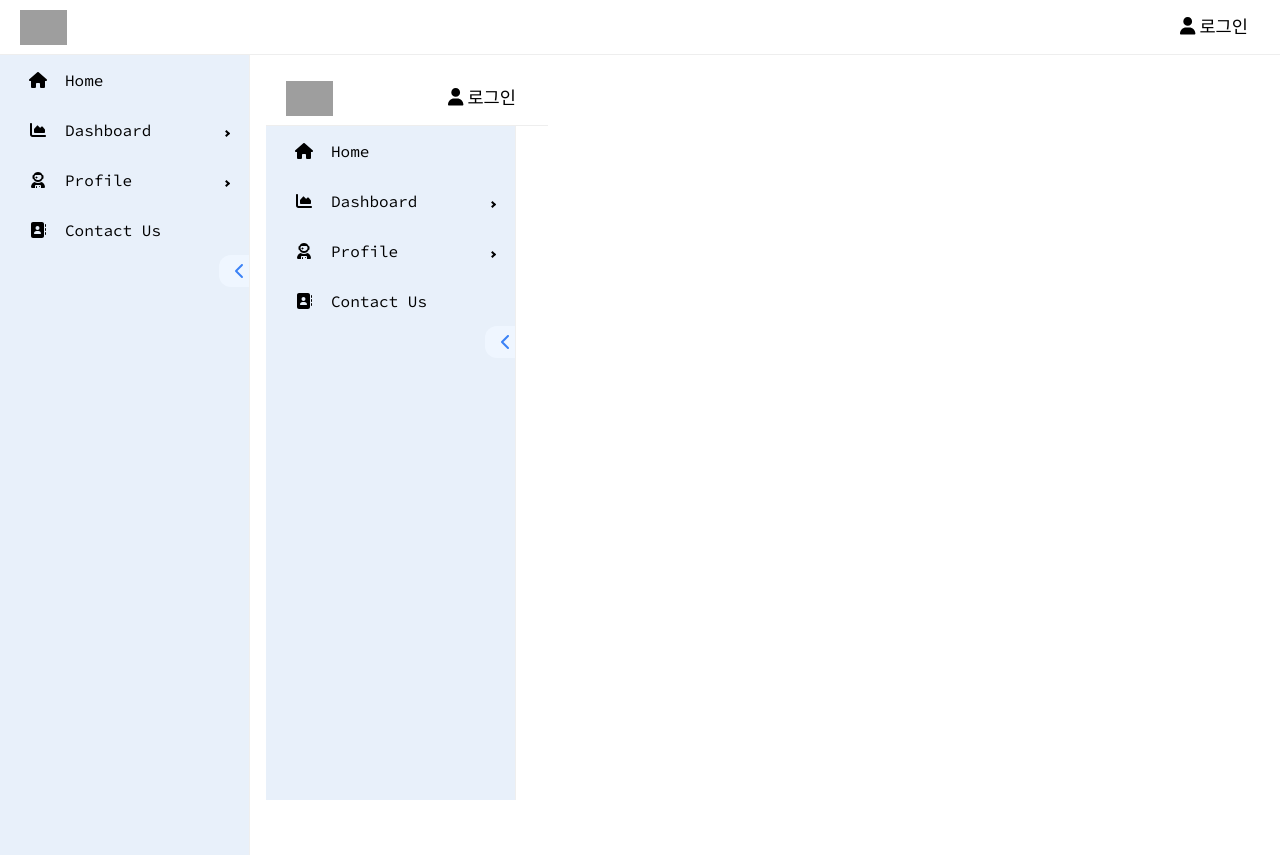
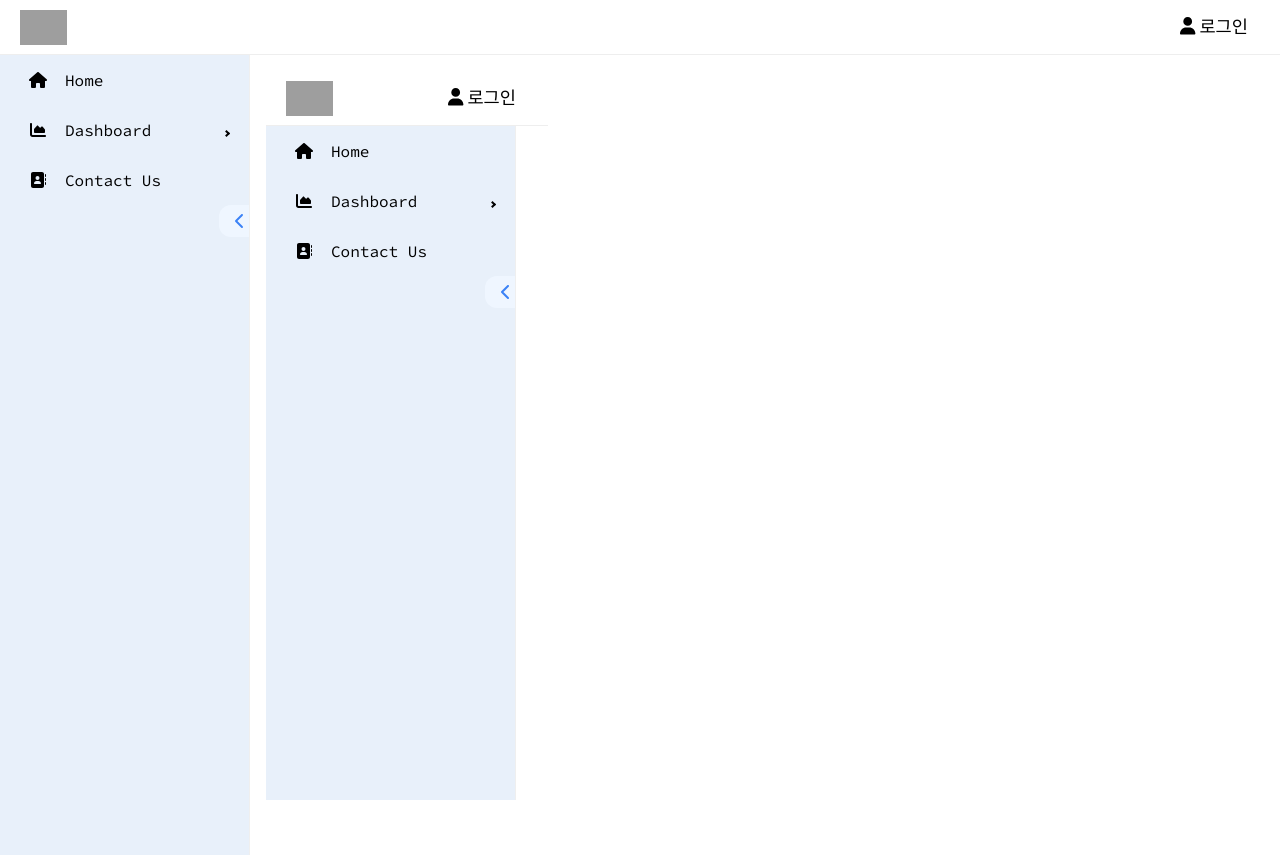
Before and after one commit to Yeony99/with-postgres-app, a Next.js app: page /layout in a window 1280 px wide. Built offline with nearby package versions, Linux system fonts and the light colour scheme; grey boxes are pictures that could not be loaded; a web font is replaced by a local one.

Commit message:
feat: update to show by permission

```diff
--- a/components/menu.js
+++ b/components/menu.js
@@ -1,26 +1,40 @@
 import {faHome, faChartArea, faUserAstronaut, faAddressBook} from "@fortawesome/free-solid-svg-icons"
+
+/**
+ * permission 관련
+ * 1. home은 모두가
+ * 2. 공지사항은 admin만 작성, 수정, 삭제  / user는 읽기 권한
+ * 3. 사용자 관리는 admin만 작성, 읽기, 수정
+ * 4. 다른 메뉴는 모두 작성, 수정, 읽기 가능.
+ */
+const ALL = 'ADMIN' || 'USER' || 'SUPER'
 export const menuItems = [
     {
       name: 'Home',
       link: '/',
-      icon: faHome
+      icon: faHome,
+      role: ALL
     },
     {
       name: 'Dashboard',
       link: '/dashboard',
       icon: faChartArea,
+      role: 'ADMIN' || 'USER',
       submenu: [
         {
           name: 'Overview',
           link: '/dashboard/overview',
+          role: 'ADMIN'
         },
         {
           name: 'Analytics',
           link: '/dashboard/analytics',
+          role: 'USER'
         },
         {
           name: 'Settings',
           link: '/dashboard/settings',
+          role: 'ADMIN'
         },
       ],
     },
@@ -28,6 +42,7 @@ export const menuItems = [
       name: 'Profile',
       link: '/profile',
       icon: faUserAstronaut,
+      role: 'USER',
       submenu: [
         {
           name: 'Edit Profile',
@@ -42,6 +57,7 @@ export const menuItems = [
     {
       name: 'Contact Us',
       link: '/contact',
-      icon: faAddressBook
+      icon: faAddressBook,
+      role: ALL,
     },
   ];
--- a/components/sidebar.jsx
+++ b/components/sidebar.jsx
@@ -23,23 +23,25 @@ const SideBar = ({ menuItems }) => {
     setFold((prev) => !prev);
   };
 
+  // 임시
+  const userRole = "ADMIN";
+
   return (
-    <Sidebar
-    className="bg-blue-200"
-    key={"sidebar"}>
+    <Sidebar className="bg-blue-200" key={"sidebar"}>
       <Menu
         menuItemStyles={{
           button: {
-              backgroundColor: '',
-              '&:hover': {
-                 backgroundColor: '#bfdbfe',
+            backgroundColor: "",
+            "&:hover": {
+              backgroundColor: "#bfdbfe",
             },
           },
         }}
-      key={"menu"}>
+        key={"menu"}
+      >
         {menuItems.map((menuItem, i) => (
           <div key={i}>
-            {menuItem.submenu && (
+            {menuItem.submenu && menuItem.role === userRole && (
               <SubMenu
                 icon={
                   menuItem.icon ? (
@@ -50,6 +52,7 @@ const SideBar = ({ menuItems }) => {
                 label={menuItem.name}
               >
                 {menuItem.submenu.map((submenuItem, j) => (
+                  submenuItem.role === userRole && (
                     <MenuItem
                       icon={<FontAwesomeIcon icon={faMinus} />}
                       key={j + "sub"}
@@ -59,10 +62,11 @@ const SideBar = ({ menuItems }) => {
                     >
                       {submenuItem.name}
                     </MenuItem>
+                  )
                 ))}
               </SubMenu>
             )}
-            {!menuItem.submenu && (
+            {!menuItem.submenu && menuItem.role === userRole && (
               <MenuItem
                 icon={
                   menuItem.icon ? (
@@ -85,7 +89,10 @@ const SideBar = ({ menuItems }) => {
           style={{ float: "right" }}
         >
           <button>
-            <FontAwesomeIcon icon={isFold ? faChevronRight : faChevronLeft} className="text-blue-500" />
+            <FontAwesomeIcon
+              icon={isFold ? faChevronRight : faChevronLeft}
+              className="text-blue-500"
+            />
           </button>
         </div>
       </Menu>
```
Lines whose indentation alone changed are shown as unchanged.
